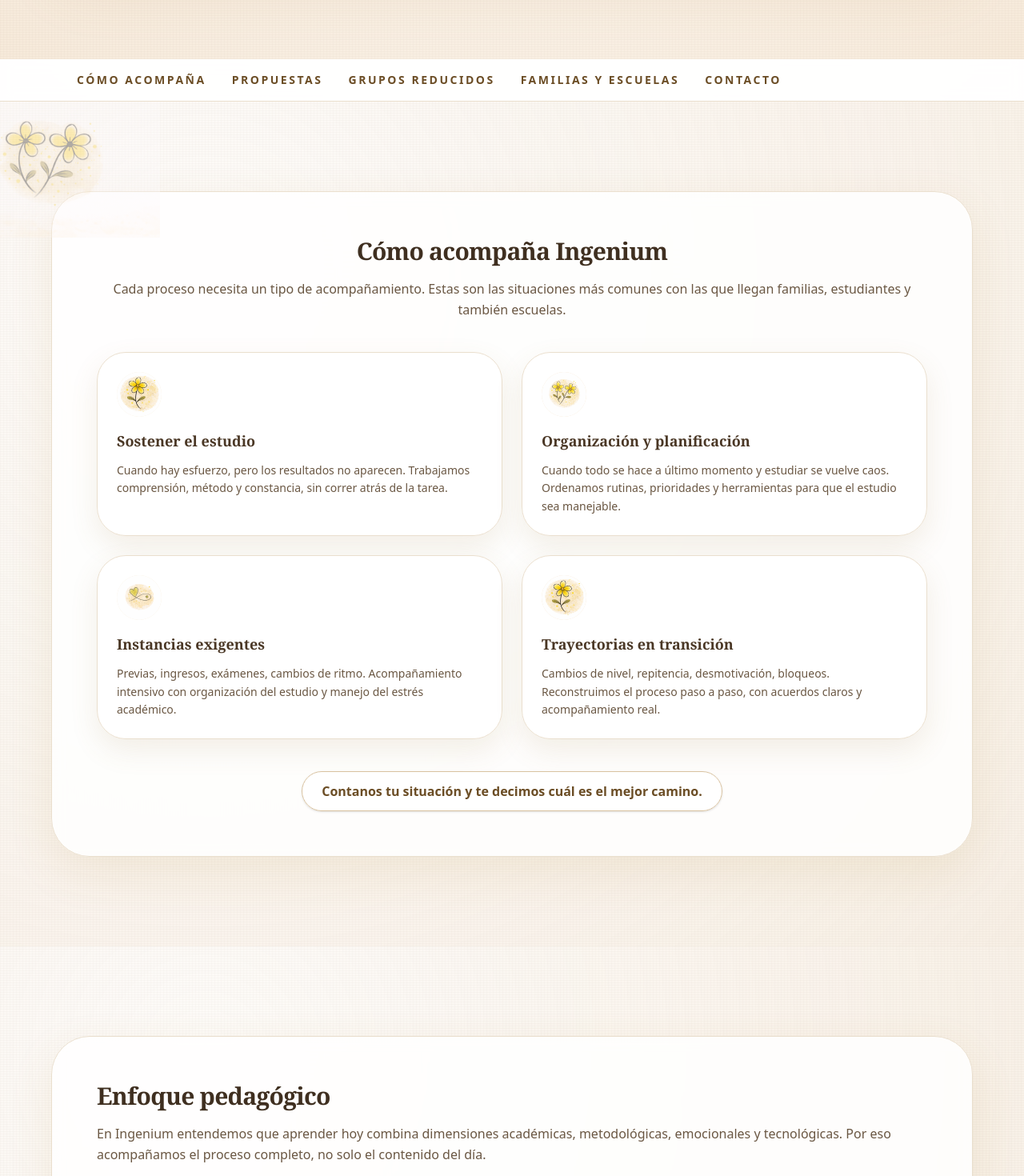
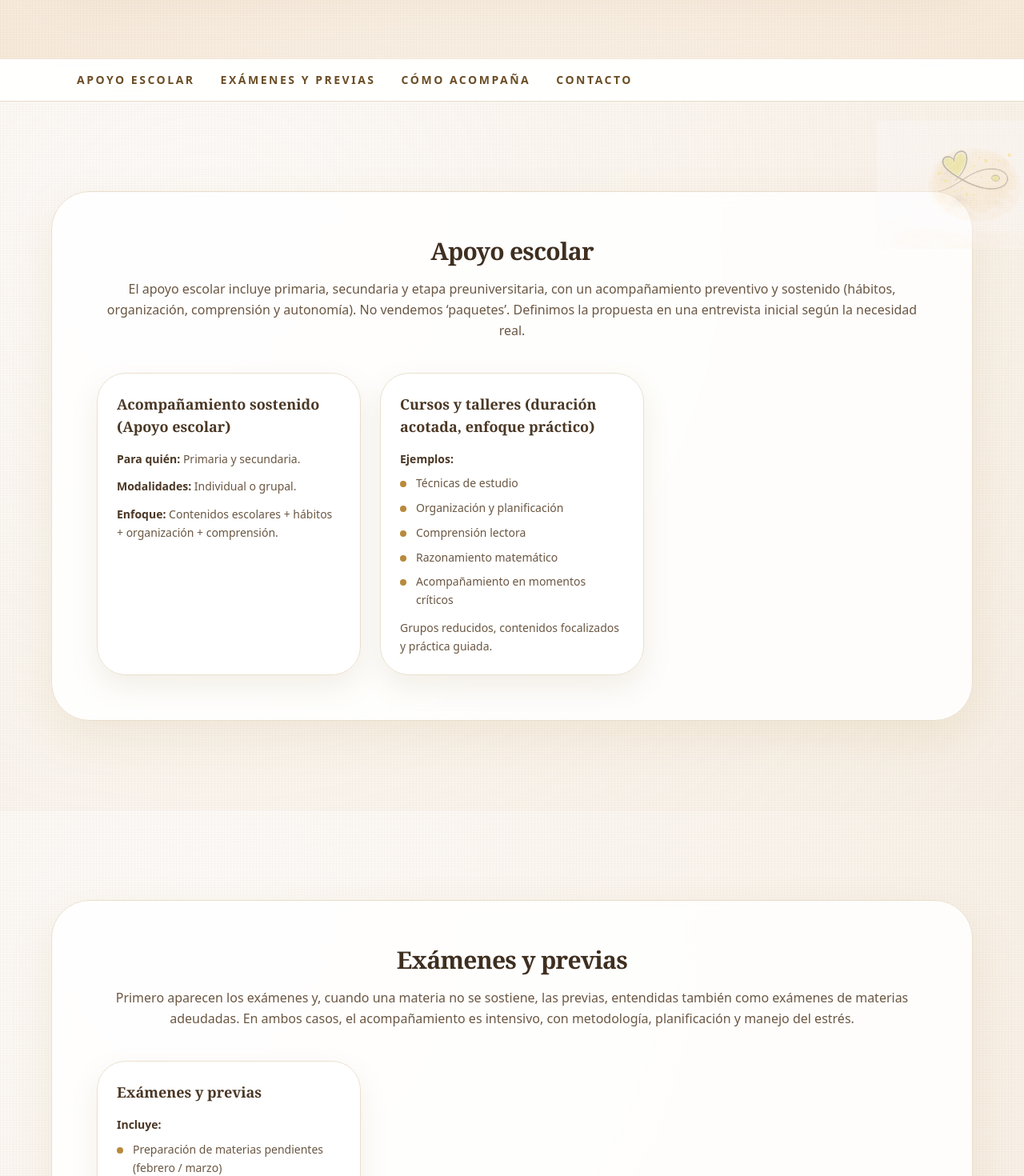
Before and after one commit to Teksi75/ingenium-web, a Next.js app: page / in a window 1280 px wide. Shown: the part 620-2090 px from the top of the page at 80% size. Built offline with nearby package versions, Linux system fonts and the light colour scheme.

Commit message:
Reorder Ingenium sections for preventive flow

```diff
--- a/app/page.tsx
+++ b/app/page.tsx
@@ -22,28 +22,31 @@ export default function Home() {
         </PaperBackground>
         <StickyNav />
         <PaperBackground variant="section" allowOverflow>
+          <FloralDecor variant="rightTop" />
+          <ProposalsSection sectionId="apoyo-escolar" />
+        </PaperBackground>
+        <PaperBackground variant="section" allowOverflow>
+          <ProposalsSection sectionId="examenes-previas" />
+        </PaperBackground>
+        <PaperBackground variant="section" allowOverflow>
           <FloralDecor variant="leftMid" />
           <SupportSection />
         </PaperBackground>
         <PaperBackground variant="section" allowOverflow>
-          <PedagogicSection />
+          <InterviewSection />
         </PaperBackground>
         <PaperBackground variant="section" allowOverflow>
-          <FloralDecor variant="rightTop" />
-          <ProposalsSection />
-        </PaperBackground>
-        <PaperBackground variant="section" allowOverflow>
-          <GroupsSection />
-        </PaperBackground>
-        <PaperBackground variant="section" allowOverflow>
-          <FamiliesSection />
+          <PedagogicSection />
         </PaperBackground>
         <PaperBackground variant="section" allowOverflow>
           <FloralDecor variant="rightBottom" />
           <TechnologySection />
         </PaperBackground>
         <PaperBackground variant="section" allowOverflow>
-          <InterviewSection />
+          <FamiliesSection />
+        </PaperBackground>
+        <PaperBackground variant="section" allowOverflow>
+          <GroupsSection />
         </PaperBackground>
         <PaperBackground variant="section" allowOverflow>
           <FaqSection />
--- a/components/sections/ProposalsSection.tsx
+++ b/components/sections/ProposalsSection.tsx
@@ -1,8 +1,17 @@
-import { ingeniumSectionsById } from "@/data/ingeniumSections";
+import {
+  ingeniumSectionsById,
+  type IngeniumSectionId,
+} from "@/data/ingeniumSections";
 import Section from "@/components/ui/Section";
 
-export default function ProposalsSection() {
-  const section = ingeniumSectionsById["propuestas"];
+type ProposalsSectionProps = {
+  sectionId: IngeniumSectionId;
+};
+
+export default function ProposalsSection({
+  sectionId,
+}: ProposalsSectionProps) {
+  const section = ingeniumSectionsById[sectionId];
 
   return (
     <Section id={section.id}>
--- a/data/ingeniumSections.ts
+++ b/data/ingeniumSections.ts
@@ -47,6 +47,58 @@ const hero = {
 
 const sections = [
   {
+    id: "apoyo-escolar",
+    navLabel: "Apoyo escolar",
+    title: "Apoyo escolar",
+    body:
+      "El apoyo escolar incluye primaria, secundaria y etapa preuniversitaria, con un acompañamiento preventivo y sostenido (hábitos, organización, comprensión y autonomía). No vendemos ‘paquetes’. Definimos la propuesta en una entrevista inicial según la necesidad real.",
+    items: [
+      {
+        title: "Acompañamiento sostenido (Apoyo escolar)",
+        meta: [
+          { label: "Para quién", value: "Primaria y secundaria." },
+          { label: "Modalidades", value: "Individual o grupal." },
+          {
+            label: "Enfoque",
+            value: "Contenidos escolares + hábitos + organización + comprensión.",
+          },
+        ],
+      },
+      {
+        title: "Cursos y talleres (duración acotada, enfoque práctico)",
+        listLabel: "Ejemplos:",
+        list: [
+          "Técnicas de estudio",
+          "Organización y planificación",
+          "Comprensión lectora",
+          "Razonamiento matemático",
+          "Acompañamiento en momentos críticos",
+        ],
+        body: "Grupos reducidos, contenidos focalizados y práctica guiada.",
+      },
+    ],
+  },
+  {
+    id: "examenes-previas",
+    navLabel: "Exámenes y previas",
+    title: "Exámenes y previas",
+    body:
+      "Primero aparecen los exámenes y, cuando una materia no se sostiene, las previas, entendidas también como exámenes de materias adeudadas. En ambos casos, el acompañamiento es intensivo, con metodología, planificación y manejo del estrés.",
+    items: [
+      {
+        title: "Exámenes y previas",
+        listLabel: "Incluye:",
+        list: [
+          "Preparación de materias pendientes (febrero / marzo)",
+          "Ingresos a colegios con examen",
+          "Preparación preuniversitaria",
+        ],
+        body:
+          "Acompañamiento intensivo, metodología, planificación y manejo del estrés.",
+      },
+    ],
+  },
+  {
     id: "como-acompana",
     navLabel: "Cómo acompaña",
     title: "Cómo acompaña Ingenium",
@@ -83,93 +135,6 @@ const sections = [
     ],
   },
   {
-    id: "enfoque",
-    navLabel: "",
-    title: "Enfoque pedagógico",
-    body:
-      "En Ingenium entendemos que aprender hoy combina dimensiones académicas, metodológicas, emocionales y tecnológicas. Por eso acompañamos el proceso completo, no solo el contenido del día.",
-    items: [
-      { title: "Hábitos de estudio sostenidos" },
-      { title: "Organización y jerarquización de actividades" },
-      { title: "Comprensión e interpretación (no memorización vacía)" },
-      { title: "Manejo del estrés y cuidado del clima emocional" },
-      { title: "Tecnología como herramienta (con criterio, no uso pasivo)" },
-      { title: "Articulación alumno–familia–escuela" },
-    ],
-  },
-  {
-    id: "propuestas",
-    navLabel: "Propuestas",
-    title: "Propuestas",
-    body:
-      "No vendemos ‘paquetes’. Definimos la propuesta en una entrevista inicial según la necesidad real.",
-    items: [
-      {
-        title: "Acompañamiento sostenido (Apoyo escolar)",
-        meta: [
-          { label: "Para quién", value: "Primaria y secundaria." },
-          { label: "Modalidades", value: "Individual o grupal." },
-          {
-            label: "Enfoque",
-            value: "Contenidos escolares + hábitos + organización + comprensión.",
-          },
-        ],
-      },
-      {
-        title: "Momentos de exigencia (previas e ingresos)",
-        listLabel: "Incluye:",
-        list: [
-          "Preparación de materias pendientes (febrero / marzo)",
-          "Ingresos a colegios con examen",
-          "Preparación preuniversitaria",
-        ],
-        body:
-          "Acompañamiento intensivo, metodología, planificación y manejo del estrés.",
-      },
-      {
-        title: "Cursos y talleres (duración acotada, enfoque práctico)",
-        listLabel: "Ejemplos:",
-        list: [
-          "Técnicas de estudio",
-          "Organización y planificación",
-          "Comprensión lectora",
-          "Razonamiento matemático",
-          "Acompañamiento en momentos críticos",
-        ],
-        body: "Grupos reducidos, contenidos focalizados y práctica guiada.",
-      },
-    ],
-  },
-  {
-    id: "grupos-reducidos",
-    navLabel: "Grupos reducidos",
-    title: "Grupos reducidos",
-    body:
-      "Ingenium trabaja con grupos reducidos como decisión pedagógica, no como estrategia comercial.",
-    subtitle:
-      "Esto permite seguimiento cercano, respeto por ritmos individuales y procesos más sostenidos.",
-    items: [
-      { title: "Primaria: hasta 3 estudiantes" },
-      { title: "Secundaria: hasta 4 estudiantes" },
-    ],
-  },
-  {
-    id: "familias-escuelas",
-    navLabel: "Familias y escuelas",
-    title: "Familias y escuelas",
-    body:
-      "La familia forma parte del proceso. Trabajamos con comunicación clara, acuerdos y seguimiento para sostener hábitos y organización también fuera de Ingenium.",
-    subtitle:
-      "También articulamos con la escuela cuando hace falta, respetando criterios, tiempos y exigencias.",
-  },
-  {
-    id: "tecnologia",
-    navLabel: "",
-    title: "Tecnología con criterio",
-    body:
-      "En Ingenium la tecnología no reemplaza el acompañamiento: se integra de manera consciente para organizar el estudio, acceder a contenidos y mejorar la comprensión, evitando el uso pasivo o desordenado.",
-  },
-  {
     id: "entrevista",
     navLabel: "",
     title: "Entrevista inicial",
@@ -192,9 +157,53 @@ const sections = [
     ],
   },
   {
+    id: "enfoque",
+    navLabel: "",
+    title: "Enfoque pedagógico",
+    body:
+      "En Ingenium entendemos que aprender hoy combina dimensiones académicas, metodológicas, emocionales y tecnológicas. Por eso acompañamos el proceso completo, no solo el contenido del día.",
+    items: [
+      { title: "Hábitos de estudio sostenidos" },
+      { title: "Organización y jerarquización de actividades" },
+      { title: "Comprensión e interpretación (no memorización vacía)" },
+      { title: "Manejo del estrés y cuidado del clima emocional" },
+      { title: "Tecnología como herramienta (con criterio, no uso pasivo)" },
+      { title: "Articulación alumno–familia–escuela" },
+    ],
+  },
+  {
+    id: "tecnologia",
+    navLabel: "",
+    title: "Tecnología con criterio",
+    body:
+      "En Ingenium la tecnología no reemplaza el acompañamiento: se integra de manera consciente para organizar el estudio, acceder a contenidos y mejorar la comprensión, evitando el uso pasivo o desordenado.",
+  },
+  {
+    id: "grupos-reducidos",
+    navLabel: "",
+    title: "Grupos reducidos",
+    body:
+      "Ingenium trabaja con grupos reducidos como decisión pedagógica, no como estrategia comercial.",
+    subtitle:
+      "Esto permite seguimiento cercano, respeto por ritmos individuales y procesos más sostenidos.",
+    items: [
+      { title: "Primaria: hasta 3 estudiantes" },
+      { title: "Secundaria: hasta 4 estudiantes" },
+    ],
+  },
+  {
+    id: "familias-escuelas",
+    navLabel: "",
+    title: "Familias y escuelas",
+    body:
+      "La familia forma parte del proceso. Trabajamos con comunicación clara, acuerdos y seguimiento para sostener hábitos y organización también fuera de Ingenium.",
+    subtitle:
+      "También articulamos con la escuela cuando hace falta, respetando criterios, tiempos y exigencias.",
+  },
+  {
     id: "faq",
     navLabel: "",
-    title: "FAQ",
+    title: "Antes de empezar",
     body: "",
     items: [
       {
```
